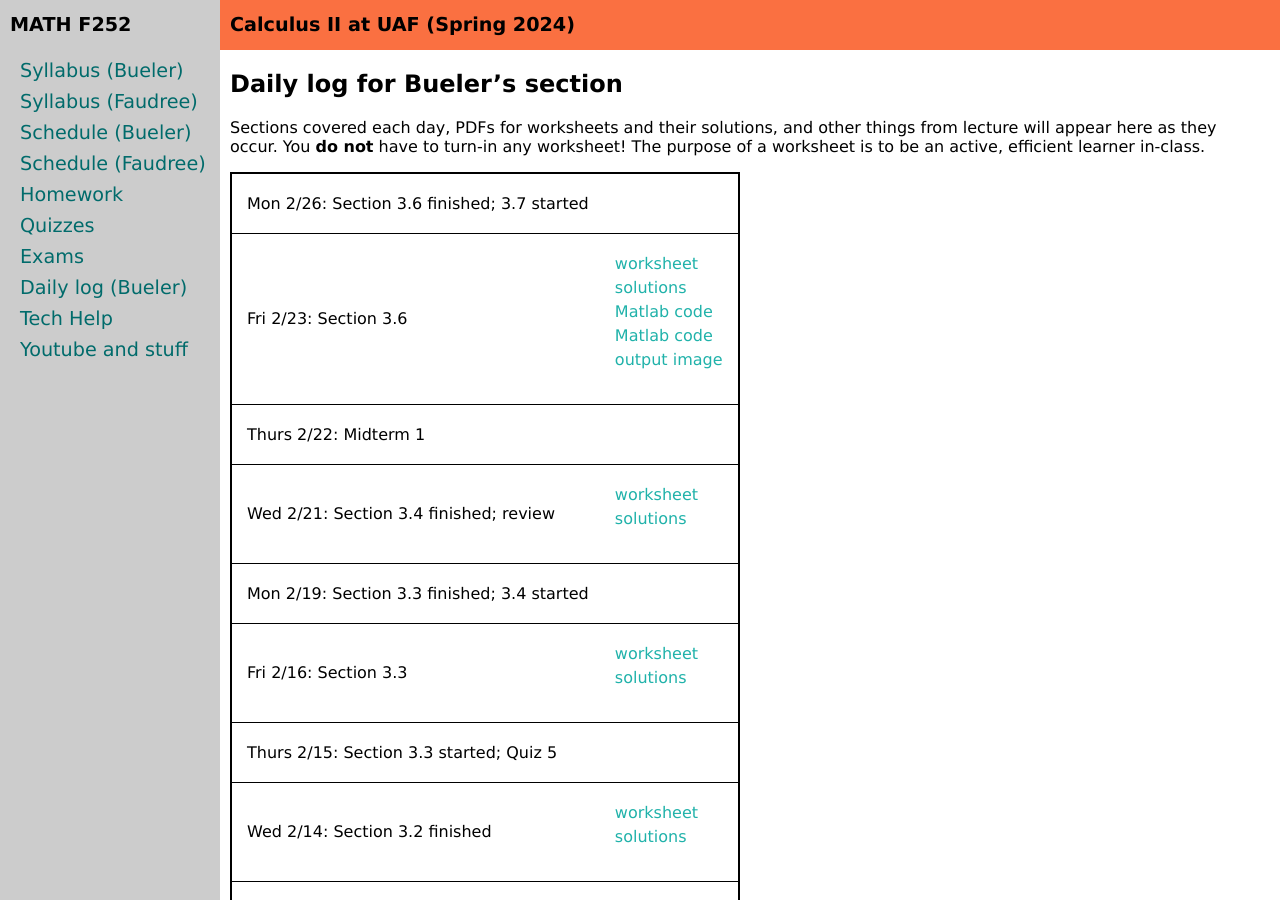
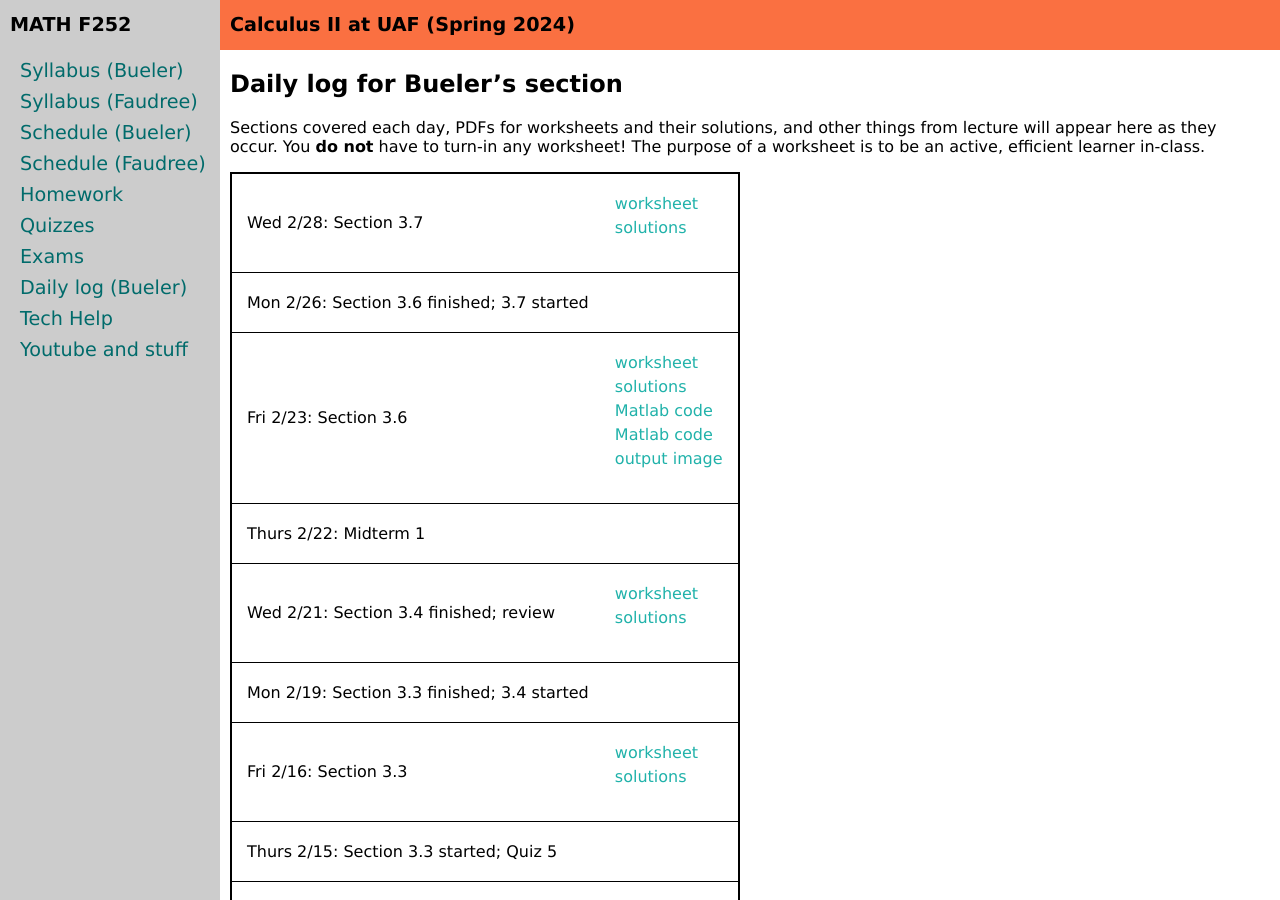
Before and after one commit to uaf-math/calc2, a Jekyll site: the page built from daily.md, in a window 1280 px wide and 900 px high. Built offline with Jekyll 4.4.1, drawn with Linux system fonts in a browser that asks for light colours.

Commit message:
worksheet links on daily log

```diff
--- a/_data/daily.yml
+++ b/_data/daily.yml
@@ -1,6 +1,10 @@
 semester: Spring 2024
 home: assets/worksheets/S24
 daily:
+- name: Section 3.7
+  date: Wed 2/28
+  extworksheet: https://uaf-math251.github.io/calc2/assets/worksheets/F23/M252-3-7.pdf
+  extsolutions: https://uaf-math251.github.io/calc2/assets/worksheets/F23/M252-3-7-s.pdf
 - name: Section 3.6 finished; 3.7 started
   date: Mon 2/26
 - name: Section 3.6
```
